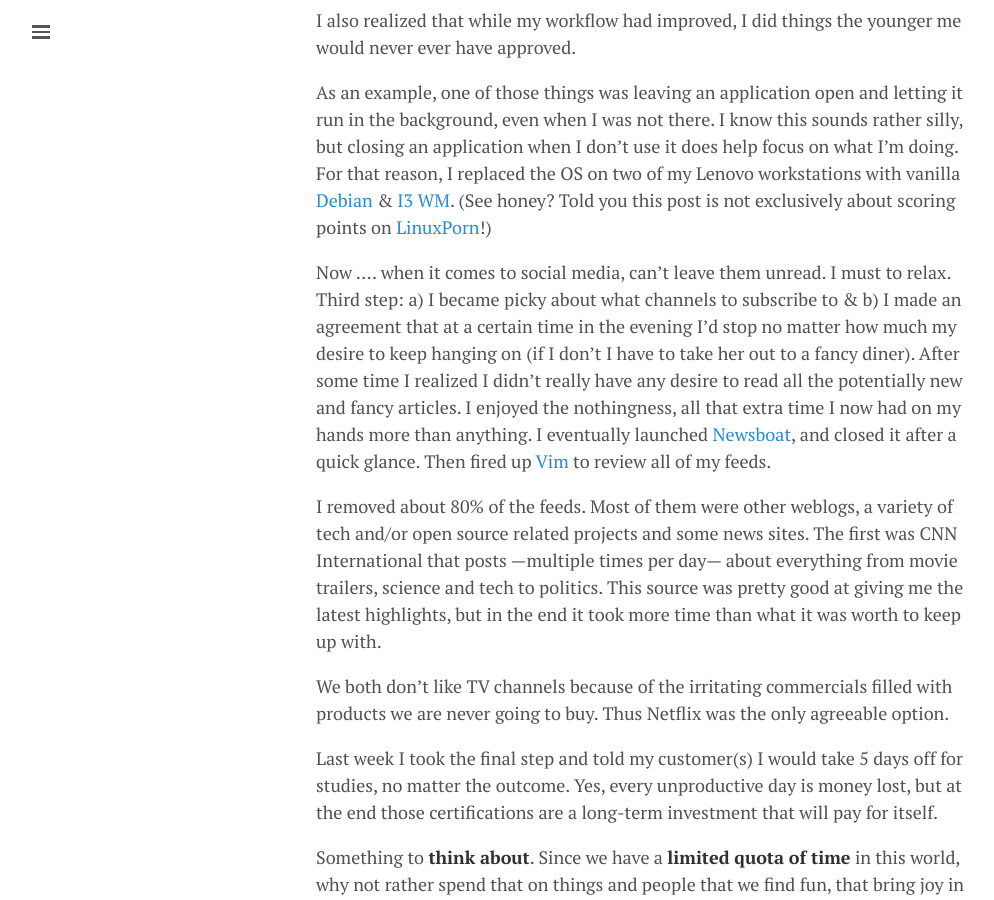
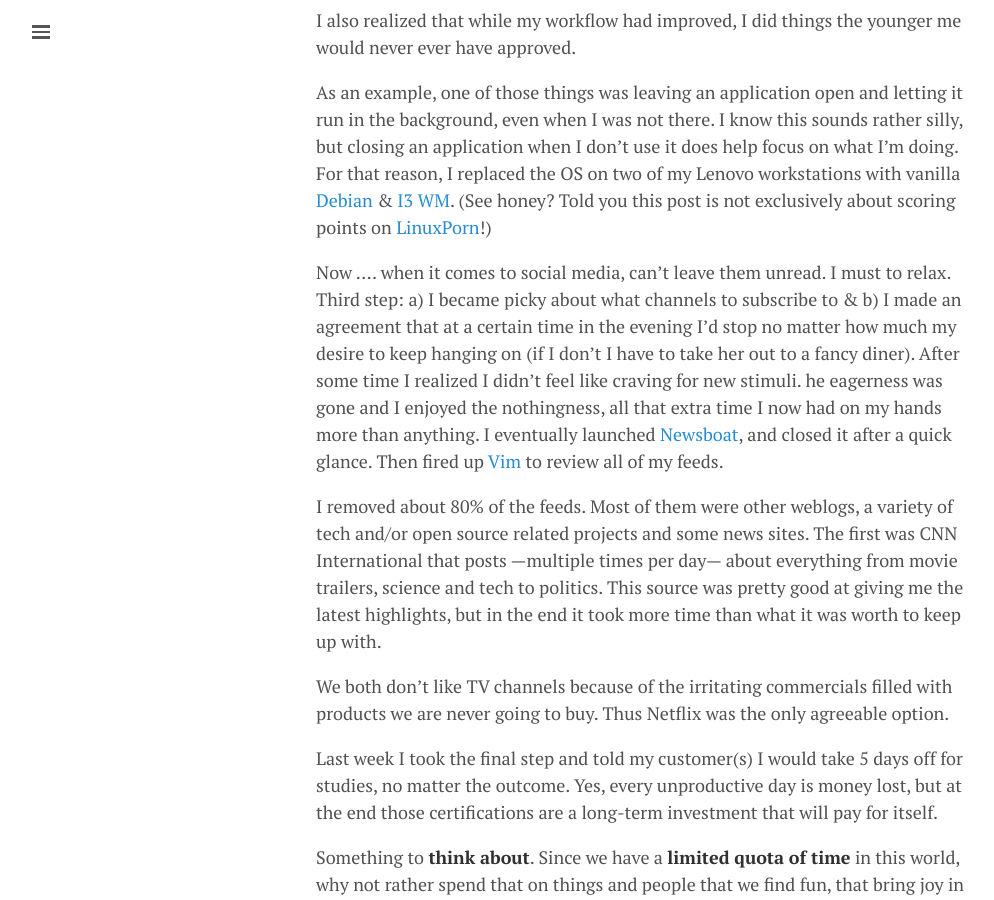
Before and after one commit to lgeurts/lgeurts.github.io, a Jekyll site: the page built from _posts/2021-11-09-why-i-decided-to-limit-my-social-presence.md, in a window 1280 px wide and 900 px high, scrolled down 1120 px. Shown: the whole window, without its empty margins (0-994 px from the left). Built offline with Jekyll 4.4.1, drawn with Linux system fonts in a browser that asks for light colours; nearby versions of some CDN libraries; comment, search, counter and statistics services are not loaded.

Commit message:
Update 2021-11-09-why-i-decided-to-limit-my-social-presence.md

```diff
--- a/_posts/2021-11-09-why-i-decided-to-limit-my-social-presence.md
+++ b/_posts/2021-11-09-why-i-decided-to-limit-my-social-presence.md
@@ -27,7 +27,7 @@ I also realized that while my workflow had improved, I did things the younger me
 As an example, one of those things was leaving an application open and letting it run in the background, even when I was not there. I know this sounds rather silly, but closing an application when I don’t use it does help focus on what I’m doing. For that reason, I replaced the OS on two of my Lenovo workstations with vanilla [Debian](https://www.debian.org/) & [I3 WM](https://i3wm.org/). (See honey? Told you this post is not exclusively about scoring points on [LinuxPorn](https://www.reddit.com/r/LinuxPorn/)!)
 
 Now .... when it comes to social media, can’t leave them unread. I must to relax.
-Third step: a) I became picky about what channels to subscribe to & b) I made an agreement that at a certain time in the evening I'd stop no matter how much my desire to keep hanging on (if I don't I have to take her out to a fancy diner). After some time I realized I didn’t really have any desire to read all the potentially new and fancy articles. I enjoyed the nothingness, all that extra time I now had on my hands more than anything. I eventually launched [Newsboat](https://newsboat.org/), and closed it after a quick glance. Then fired up [Vim](https://www.vim.org/download.php/) to review all of my feeds.
+Third step: a) I became picky about what channels to subscribe to & b) I made an agreement that at a certain time in the evening I'd stop no matter how much my desire to keep hanging on (if I don't I have to take her out to a fancy diner). After some time I realized I didn’t feel like craving for new stimuli. he eagerness was gone and I enjoyed the nothingness, all that extra time I now had on my hands more than anything. I eventually launched [Newsboat](https://newsboat.org/), and closed it after a quick glance. Then fired up [Vim](https://www.vim.org/download.php/) to review all of my feeds.
 
 I removed about 80% of the feeds. Most of them were other weblogs, a variety of tech and/or open source related projects and some news sites. The first was CNN International that posts —multiple times per day— about everything from movie trailers, science and tech to politics. This source was pretty good at giving me the latest highlights, but in the end it took more time than what it was worth to keep up with.
 
```
